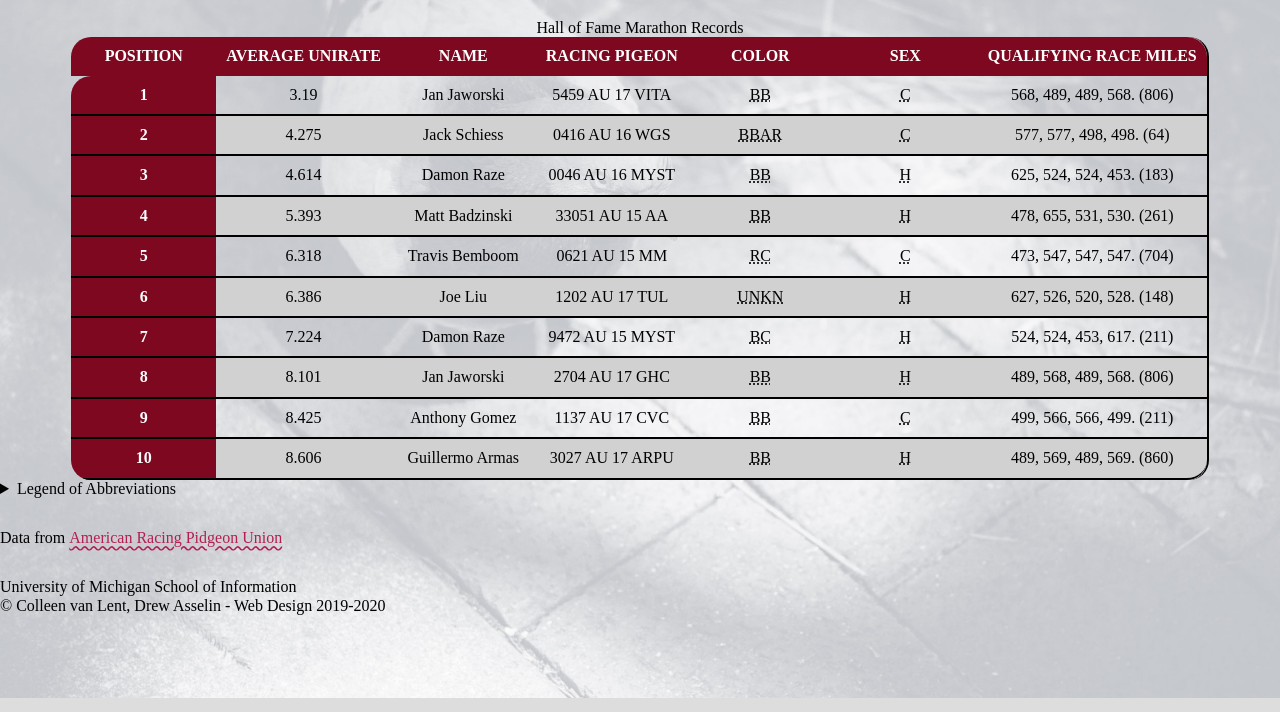
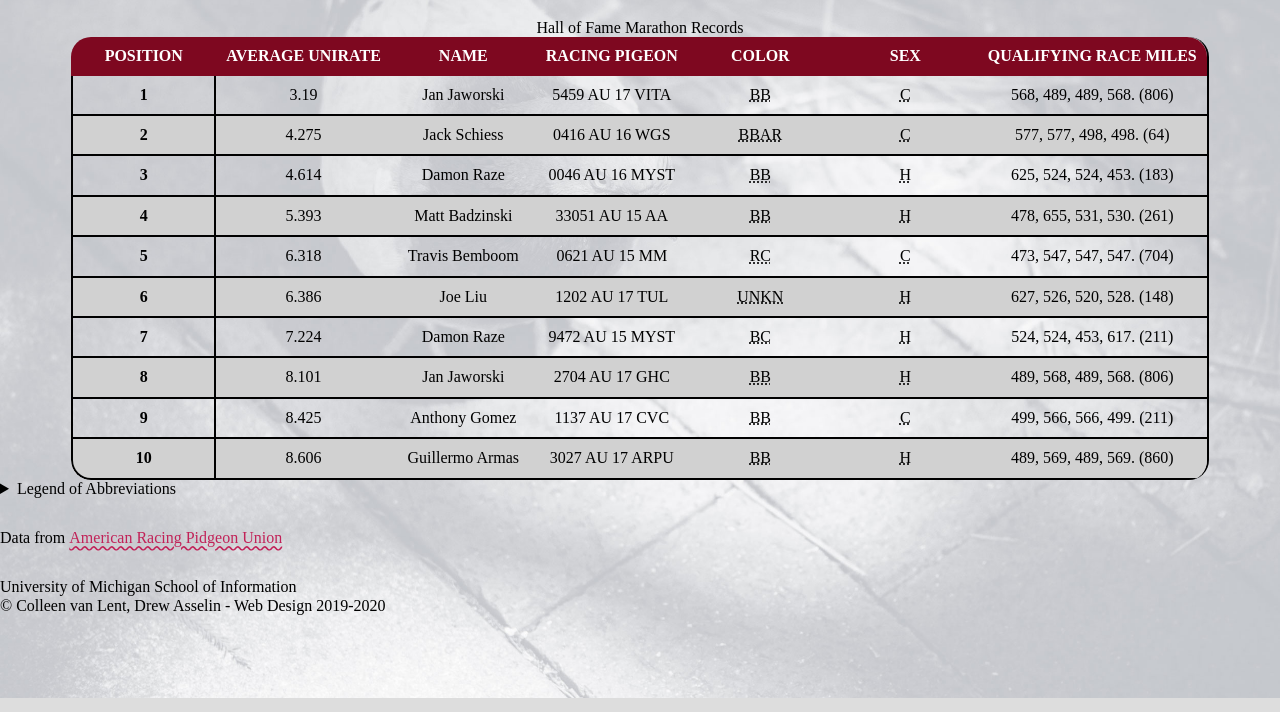
Before and after one commit to aditiVishnubhatla/wk3, a plain HTML site: page birds-main/index.html in a window 1280 px wide. Shown: the part 88-800 px from the top of the page. Drawn offline with nearby package versions, Linux system fonts and the light colour scheme.

Commit message:
Add files via upload

```diff
--- a/birds-main/css/style.css
+++ b/birds-main/css/style.css
@@ -10,22 +10,21 @@ p {
 a,
 a:visited {
     font-size: 16px;
-    color: #B21F50;
+    color: #C12258; /* change from #B21F50 if contrast is failing */
     text-decoration-line: underline;
     text-decoration-style: wavy;
-    text-decoration-color: #B21F50;
-    -webkit-text-decoration-color: #B21F50;
-
+    text-decoration-color: #C12258;
+    -webkit-text-decoration-color: #C12258;
     text-underline-offset: 2px;
 }
 
 
-a:hover,
+/* a:hover,
 a:focus {
     text-decoration-style: solid;
     outline: 2px solid transparent;
     outline-offset: 2px;
-}
+} */
 
 
 *:focus {
@@ -55,7 +54,7 @@ td {
     padding: 10px;
 }
 
-th {
+thead th{
     min-width: 125px;
     padding: 10px;
     text-transform: uppercase;
@@ -67,18 +66,13 @@ th {
 
 tbody th {
     border: 2px solid black;
-    border-top: none;
-    border-right: none;
-    border-left: none;
+    border-top-width: 0px;
     padding: 10px;
     text-align: center;
 }
 
 
-tr:hover {
-    background: #7e0820;
-    opacity: 0.25;
-}
+
 
 tr:nth-child(even) {
     background-color: #D1D1D1;
@@ -87,6 +81,10 @@ tr:nth-child(odd) {
     background-color: transparent;
 }
 
+tr:hover {
+    background: #7e0820;
+    opacity: 0.50;
+}
 
 table {
     border-spacing: 0;
@@ -97,16 +95,16 @@ table {
     overflow: hidden;
 }
 
-
-  table tr:first-child th:first-child {
+/* ONLY outer corners get rounded */
+thead th:first-child {
     border-top-left-radius: 20px;
-  }
-  table tr:first-child th:last-child {
+}
+thead th:last-child {
     border-top-right-radius: 20px;
-  }
-  table tr:last-child td:first-child {
+}
+tbody tr:last-child th:first-child {
     border-bottom-left-radius: 20px;
-  }
-  table tr:last-child td:last-child {
+}
+tbody tr:last-child th:last-child {
     border-bottom-right-radius: 20px;
-  }
+}
```
